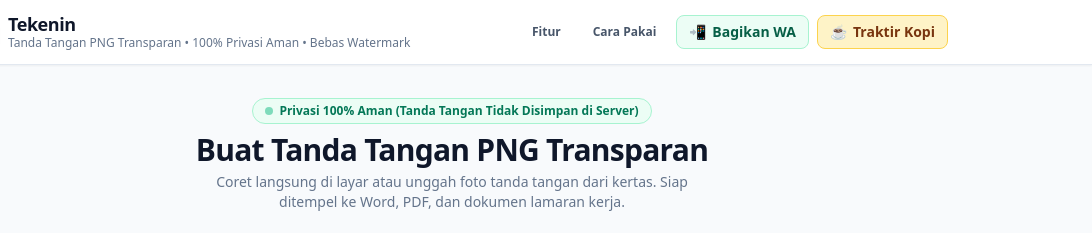
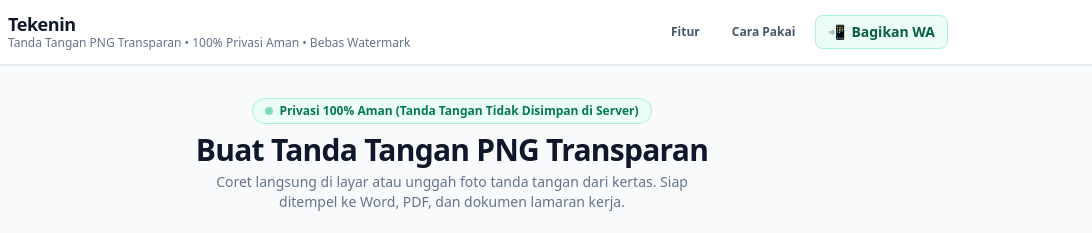
Before and after one commit to fransiskusmahendra/tekenin, a plain HTML site: page index.html in a window 1280 px wide. Shown: the top 233 px of the page, 188-1280 px from the left. Drawn offline with nearby package versions, Linux system fonts and the light colour scheme.

Commit message:
fix(ui): streamline navbar by removing traktir kopi and protecting logo from squeezing

```diff
--- a/index.html
+++ b/index.html
@@ -151,7 +151,7 @@
     <!-- Top Navigation Bar -->
     <header class="bg-white border-b border-slate-200 sticky top-0 z-40 shadow-sm">
         <div class="max-w-5xl mx-auto px-4 h-16 flex items-center justify-between">
-            <div class="flex items-center space-x-3">
+            <div class="flex items-center space-x-3 shrink-0">
                 <img src="logo-tekenin.svg" alt="Logo Tekenin" class="w-10 h-10 rounded-xl shadow-md">
                 <div>
                     <h1 class="font-extrabold text-slate-900 text-lg leading-tight tracking-tight">
@@ -168,10 +168,6 @@
                     <span>📲</span>
                     <span>Bagikan WA</span>
                 </a>
-                <button onclick="openTipModal('navbar')" class="px-3 py-1.5 text-xs sm:text-sm font-semibold text-amber-900 bg-amber-100 hover:bg-amber-200 border border-amber-300 rounded-lg transition flex items-center gap-1.5 shadow-2xs">
-                    <span>☕</span>
-                    <span>Traktir Kopi</span>
-                </button>
             </div>
         </div>
     </header>
```
